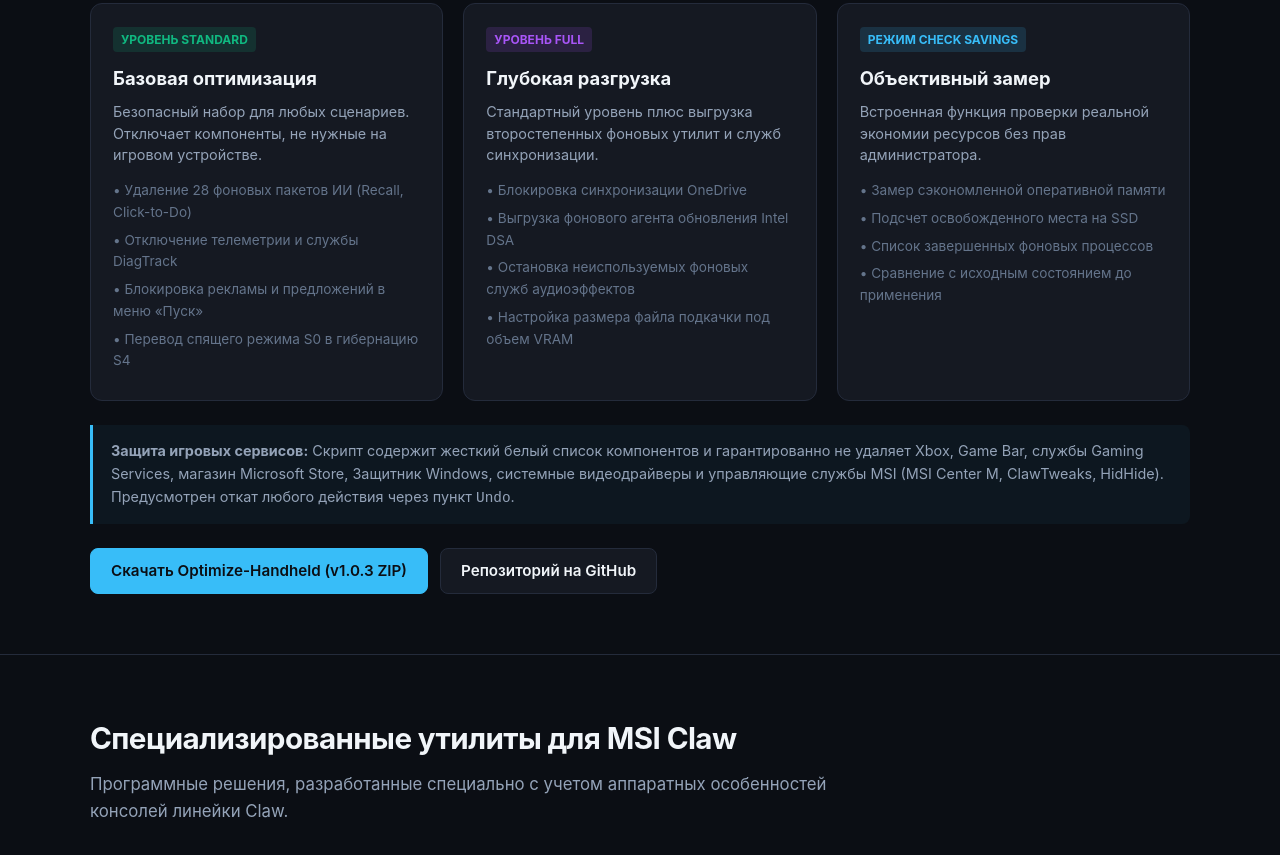
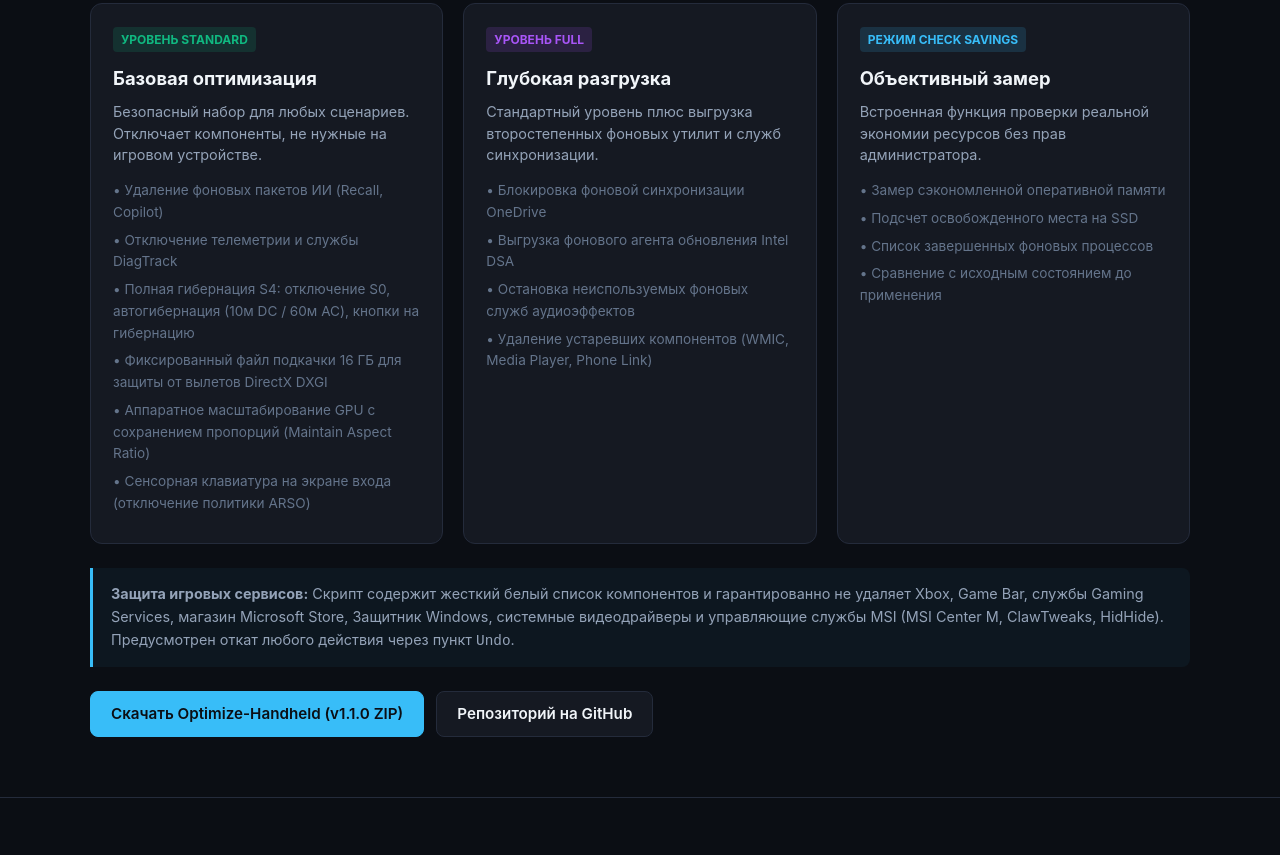
Before and after one commit to carbonumbrella/msi-claw-suite, a plain HTML site: page index.html in a window 1280 px wide. Shown: the part 2865-3720 px from the top of the page. Drawn offline with Linux system fonts and the light colour scheme.

Commit message:
docs: update portal descriptions and guides for Optimize-Handheld v1.1.0

```diff
--- a/index.html
+++ b/index.html
@@ -1112,10 +1112,12 @@
                     <h3>Базовая оптимизация</h3>
                     <p>Безопасный набор для любых сценариев. Отключает компоненты, не нужные на игровом устройстве.</p>
                     <ul class="opt-list">
-                        <li>• Удаление 28 фоновых пакетов ИИ (Recall, Click-to-Do)</li>
+                        <li>• Удаление фоновых пакетов ИИ (Recall, Copilot)</li>
                         <li>• Отключение телеметрии и службы DiagTrack</li>
-                        <li>• Блокировка рекламы и предложений в меню «Пуск»</li>
-                        <li>• Перевод спящего режима S0 в гибернацию S4</li>
+                        <li>• Полная гибернация S4: отключение S0, автогибернация (10м DC / 60м AC), кнопки на гибернацию</li>
+                        <li>• Фиксированный файл подкачки 16 ГБ для защиты от вылетов DirectX DXGI</li>
+                        <li>• Аппаратное масштабирование GPU с сохранением пропорций (Maintain Aspect Ratio)</li>
+                        <li>• Сенсорная клавиатура на экране входа (отключение политики ARSO)</li>
                     </ul>
                 </div>
 
@@ -1124,10 +1126,10 @@
                     <h3>Глубокая разгрузка</h3>
                     <p>Стандартный уровень плюс выгрузка второстепенных фоновых утилит и служб синхронизации.</p>
                     <ul class="opt-list">
-                        <li>• Блокировка синхронизации OneDrive</li>
+                        <li>• Блокировка фоновой синхронизации OneDrive</li>
                         <li>• Выгрузка фонового агента обновления Intel DSA</li>
                         <li>• Остановка неиспользуемых фоновых служб аудиоэффектов</li>
-                        <li>• Настройка размера файла подкачки под объем VRAM</li>
+                        <li>• Удаление устаревших компонентов (WMIC, Media Player, Phone Link)</li>
                     </ul>
                 </div>
 
@@ -1151,7 +1153,7 @@
             </div>
 
             <div style="display: flex; gap: 12px; flex-wrap: wrap;">
-                <a href="https://github.com/carbonumbrella/optimize-handheld/releases/tag/v1.0.3" target="_blank" class="btn btn-primary">Скачать Optimize-Handheld (v1.0.3 ZIP)</a>
+                <a href="https://github.com/carbonumbrella/optimize-handheld/releases" target="_blank" class="btn btn-primary">Скачать Optimize-Handheld (v1.1.0 ZIP)</a>
                 <a href="https://github.com/carbonumbrella/optimize-handheld" target="_blank" class="btn btn-secondary">Репозиторий на GitHub</a>
             </div>
         </div>
@@ -1405,9 +1407,9 @@
                         </tr>
                         <tr>
                             <td><strong>Optimize-Handheld</strong></td>
-                            <td>Очистка Windows 11, удаление Recall/ИИ, фикс спящего режима S0/S4</td>
-                            <td><span class="tag-version">v1.0.3</span></td>
-                            <td><a href="https://github.com/carbonumbrella/optimize-handheld/releases/tag/v1.0.3" target="_blank" class="btn-download-link">Скачать ZIP (v1.0.3)</a></td>
+                            <td>Очистка Windows 11, удаление Recall/ИИ, автонастройка S4 гибернации, 16 ГБ pagefile, масштабирование GPU</td>
+                            <td><span class="tag-version">v1.1.0</span></td>
+                            <td><a href="https://github.com/carbonumbrella/optimize-handheld/releases" target="_blank" class="btn-download-link">Скачать ZIP (v1.1.0)</a></td>
                             <td><a href="https://github.com/carbonumbrella/optimize-handheld" target="_blank">optimize-handheld</a></td>
                         </tr>
                         <tr>
```
Also changed, not shown: guides/memory-and-stability.html (+3 -0 lines), guides/power-and-sleep.html (+4 -0 lines), guides/setup-guide.html (+3 -2 lines).
